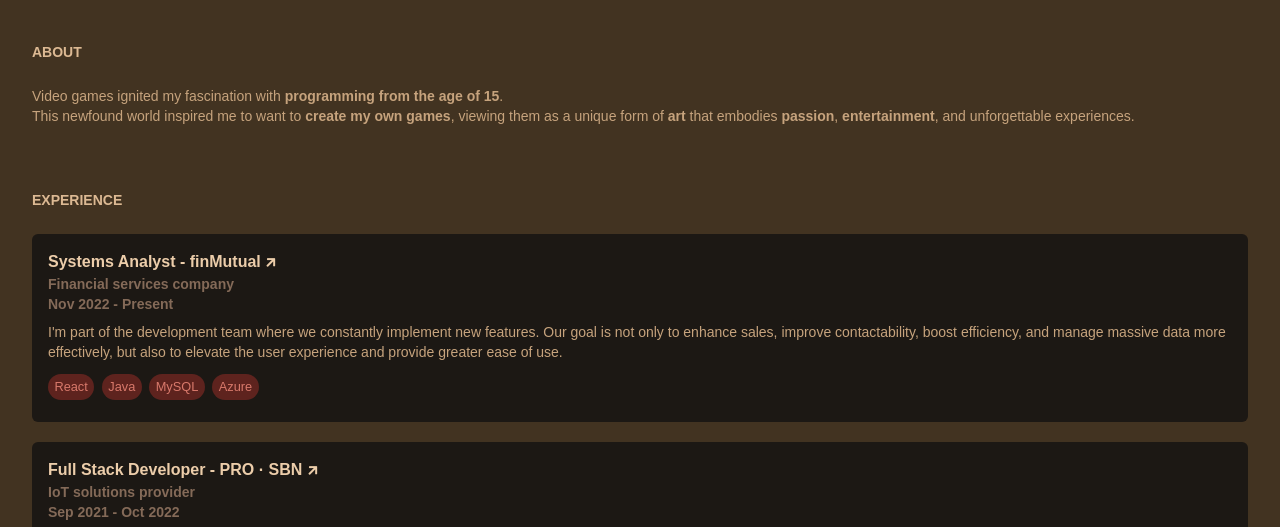
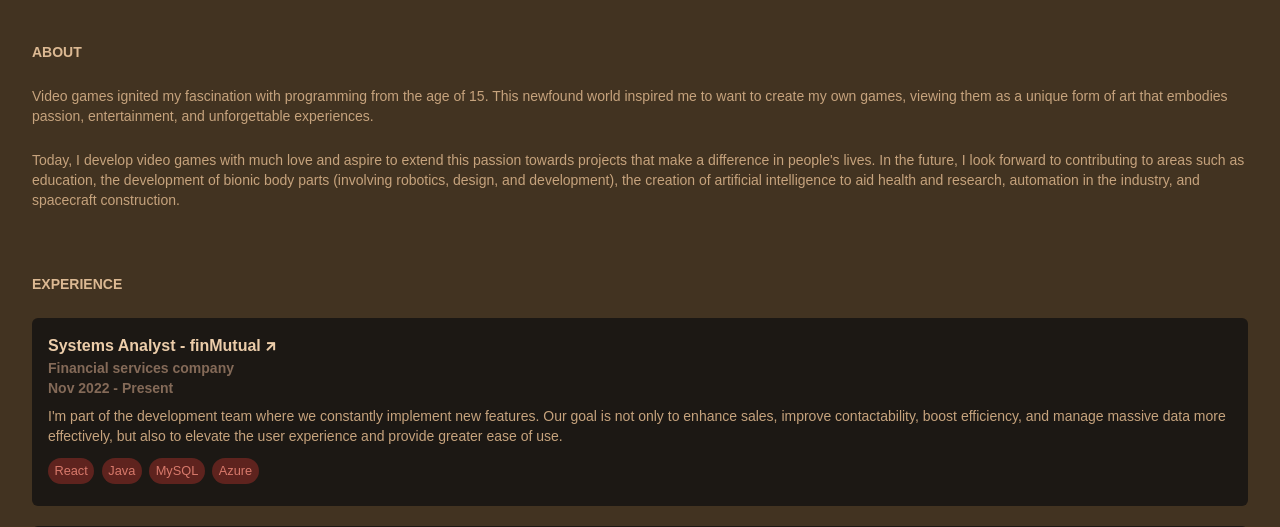
Before and after one commit to iAgis/Public-Portfolio, a plain HTML site: page public/index.html in a window 1280 px wide. Shown: the part 242-769 px from the top of the page. Drawn offline with nearby package versions, Linux system fonts and the light colour scheme; a web font is replaced by a local one.

Commit message:
Revert "Update index.html"
This reverts commit 557900b8b24c3dede4fb8b7de02f2d0a42631798.

```diff
--- a/public/index.html
+++ b/public/index.html
@@ -91,12 +91,19 @@
         About
       </h2>
       <p class="text-sm">
-        Video games ignited my fascination with
-        <b>programming from the age of 15</b>.
-        <br />
-        This newfound world inspired me to want to <b>create my own games</b>,
-        viewing them as a unique form of <b>art</b> that embodies
-        <b>passion</b>, <b>entertainment</b>, and unforgettable experiences.
+        Video games ignited my fascination with programming from the age of 15.
+        This newfound world inspired me to want to create my own games, viewing
+        them as a unique form of art that embodies passion, entertainment, and
+        unforgettable experiences.
+      </p>
+      <br />
+      <p class="text-sm">
+        Today, I develop video games with much love and aspire to extend this
+        passion towards projects that make a difference in people's lives. In
+        the future, I look forward to contributing to areas such as education,
+        the development of bionic body parts (involving robotics, design, and
+        development), the creation of artificial intelligence to aid health and
+        research, automation in the industry, and spacecraft construction.
       </p>
     </section>
 
```
